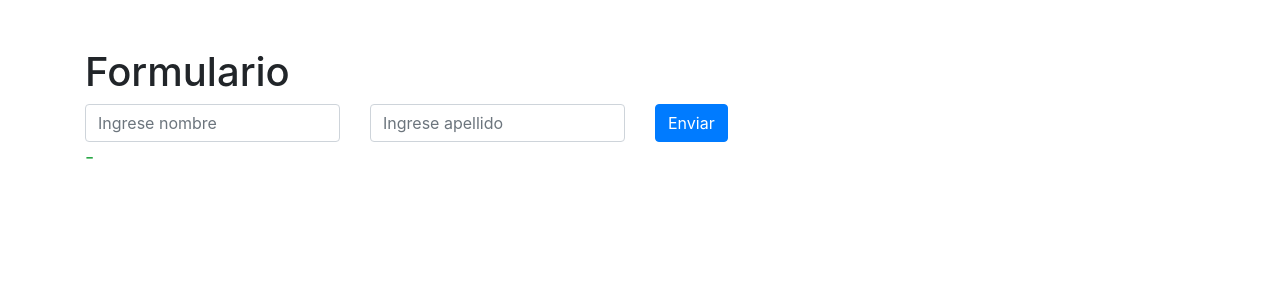
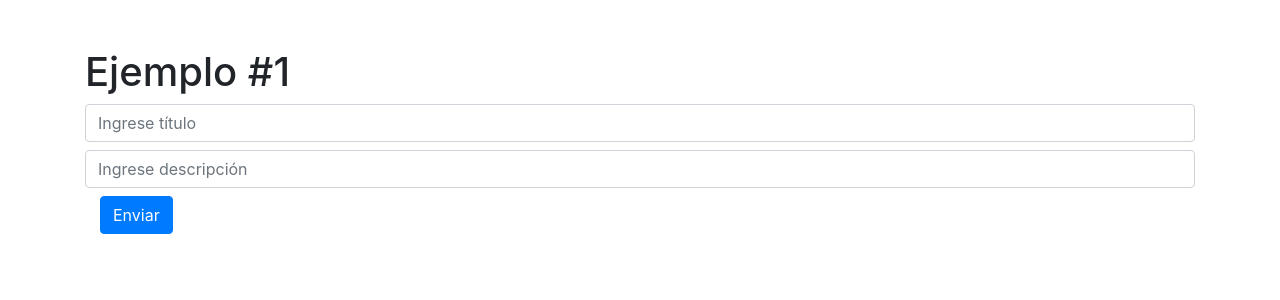
Before and after one commit to pulidovpe/my-app, a React (Create React App) app: page / in a window 1280 px wide. Shown: the top 300 px of the page. Built offline with nearby package versions, Linux system fonts and the light colour scheme.

Commit message:
React Hook Form

```diff
--- a/package.json
+++ b/package.json
@@ -8,6 +8,7 @@
     "@testing-library/user-event": "^7.2.1",
     "react": "^16.13.1",
     "react-dom": "^16.13.1",
+    "react-hook-form": "^6.1.2",
     "react-scripts": "3.4.1"
   },
   "scripts": {
--- a/src/App.js
+++ b/src/App.js
@@ -1,7 +1,8 @@
 import React from 'react';
 // import Jsx from './components/Jsx';
 // import Lista from './components/Lista';
-import Formulario from './components/Formulario';
+// import Formulario from './components/Formulario';
+import EjemploUno from './components/EjemploUno';
 
 function App() {
   return (
@@ -9,7 +10,8 @@ function App() {
       {/* <h1>Hola Mundo</h1> */}
       {/* <Jsx /> */}
       {/* <Lista /> */}
-      <Formulario />
+      {/* <Formulario /> */}
+      <EjemploUno />
     </div>
   );
 }
--- /dev/null
+++ b/src/components/EjemploUno.js
@@ -0,0 +1,72 @@
+import React, { Fragment, useState } from 'react';
+import { useForm } from 'react-hook-form';
+
+const EjemploUno = () => {
+
+    const {register, errors, handleSubmit} = useForm();
+
+    const [Entradas, setEntradas] = useState([])
+
+    const onSubmit = (data, e) => {
+        console.log(data)
+        setEntradas([
+            ...Entradas,
+            data
+        ])
+
+        // limpiar campos
+        e.target.reset();
+    }
+
+
+    return (
+        <Fragment>
+            <h1>Ejemplo #1</h1>
+            <form onSubmit={handleSubmit(onSubmit)}>
+                <input
+                    placeholder="Ingrese título"
+                    className="form-control my-2"
+                    type="text"
+                    name="titulo"
+                    ref={
+                        register({
+                            required: {value: true, message: 'Campo obligatorio'},
+                            minLength: {value: 5, message: 'Mínimo 5 letras'}
+                        })
+                    }
+                />
+                <span className='text-danger text-small d-block mb-2'>
+                    {errors.titulo && errors.titulo.message}
+                </span>
+                <input
+                    placeholder="Ingrese descripción"
+                    className="form-control my-2"
+                    type="text"
+                    name="descripcion"
+                    ref={
+                        register({
+                            required: {value: true, message: 'Campo obligatorio'},
+                            minLength: {value: 10, message: 'Mínimo 10 letras'}
+                        })
+                    }
+                />
+                <span className='text-danger text-small d-block mb-2'>
+                    {errors?.descripcion?.message}
+                </span>
+                <div className="col-md-3">
+                    <button className="btn btn-primary" type="submit">Enviar</button>
+                </div>
+            </form>
+
+            <ul>
+                {
+                    Entradas.map(item =>
+                        <li>{item.titulo} - {item.descripcion}</li>
+                    )
+                }
+            </ul>
+        </Fragment>
+    );
+}
+
+export default EjemploUno;
```
Also changed, not shown: 1 other file (tests, documents, lock files or other folders).
